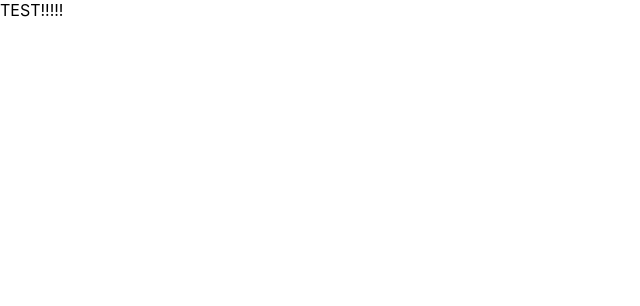
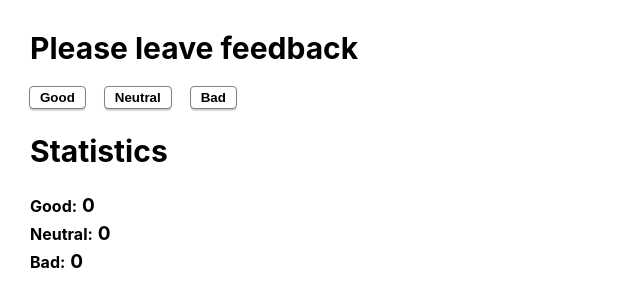
Before and after one commit to itfreshman2021/goit-react-hw-02-feedback, a React (Create React App) app: page / in a window 1280 px wide. Shown: the top 306 px of the page, without its empty margins (0-640 px from the left). Built offline with nearby package versions, Linux system fonts and the light colour scheme.

Commit message:
added step 1 to the solution of task 1

```diff
--- a/src/App.js
+++ b/src/App.js
@@ -1,9 +1,10 @@
 import React from 'react';
+import Feedback from './Components/feedback/Feedback';
 
 function App() {
   return (
     <>
-      <div>TEST!!!!!</div>
+      <Feedback />
     </>
   );
 }
--- /dev/null
+++ b/src/Components/feedback/Feedback.js
@@ -0,0 +1,68 @@
+import React from 'react';
+import s from './Feedback.module.css';
+
+class Feedback extends React.Component {
+  state = {
+    good: 0,
+    neutral: 0,
+    bad: 0,
+  };
+
+  handleAddVoute = e => {
+    const { name } = e.target;
+    this.setState(prevState => {
+      return { [name]: prevState[name] + 1 };
+    });
+  };
+
+  render() {
+    return (
+      <div className={s.Feedback}>
+        <b className={s.title}>Please leave feedback</b>
+        <div className={s.FeedbackOptions}>
+          <button
+            type="button"
+            className={s.FeedbackOptionsItem}
+            onClick={this.handleAddVoute}
+            name="good"
+          >
+            Good
+          </button>
+          <button
+            type="button"
+            className={s.FeedbackOptionsItem}
+            onClick={this.handleAddVoute}
+            name="neutral"
+          >
+            Neutral
+          </button>
+          <button
+            type="button"
+            className={s.FeedbackOptionsItem}
+            onClick={this.handleAddVoute}
+            name="bad"
+          >
+            Bad
+          </button>
+        </div>
+        <div className={s.Statistics}>
+          <h2 className={s.title}>Statistics</h2>
+          <p className={s.StatisticsItem}>
+            Good:
+            <span className={s.StatisticCount}>{this.state.good}</span>
+          </p>
+          <p className={s.StatisticsItem}>
+            Neutral:
+            <span className={s.StatisticCount}>{this.state.neutral}</span>
+          </p>
+          <p className={s.StatisticsItem}>
+            Bad:
+            <span className={s.StatisticCount}>{this.state.bad}</span>
+          </p>
+        </div>
+      </div>
+    );
+  }
+}
+
+export default Feedback;
--- /dev/null
+++ b/src/Components/feedback/Feedback.module.css
@@ -0,0 +1,42 @@
+.Feedback {
+  margin: 30px;
+}
+
+.title {
+  font-size: 30px;
+}
+.FeedbackOptions {
+  margin-bottom: 20px;
+  margin-top: 20px;
+}
+
+.FeedbackOptionsItem {
+  padding: 3px 10px;
+  margin-right: 20px;
+  border-radius: 3px;
+  border: none;
+  outline: 1px solid gray;
+  background-color: white;
+  font-weight: 600;
+  cursor: pointer;
+
+  box-shadow: 0px 3px 1px rgba(0, 0, 0, 0.1), 0px 1px 2px rgba(0, 0, 0, 0.08),
+    0px 2px 2px rgba(0, 0, 0, 0.12);
+}
+
+.FeedbackOptionsItem:focus,
+.FeedbackOptionsItem:hover {
+  background-color: cornflowerblue;
+}
+
+.StatisticsItem {
+  margin-bottom: 5px;
+  margin-top: 5px;
+
+  font-weight: bold;
+}
+
+.StatisticCount {
+  margin-left: 5px;
+  font-size: 19px;
+}
```
